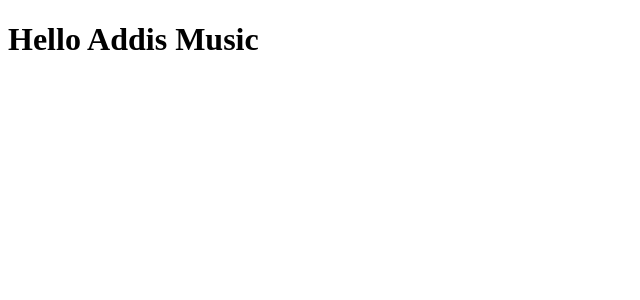
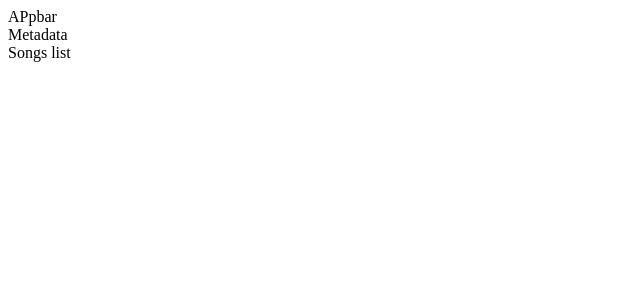
Before and after one commit to mavincci/addis_music, a React (Vite) app in the folder fe_addis_music/: page / in a window 1280 px wide. Shown: the top 300 px of the page, without its empty margins (0-640 px from the left). Built offline with nearby package versions, Linux system fonts and the light colour scheme.

Commit message:
fe: basic UI skeleton

```diff
--- a/fe_addis_music/src/App.tsx
+++ b/fe_addis_music/src/App.tsx
@@ -1,7 +1,9 @@
+import { HomePage } from './pages/home-page'
+
 function App() {
   return (
     <>
-      <h1>Hello Addis Music</h1>
+      <HomePage />
     </>
   )
 }
--- a/fe_addis_music/src/home-page.tsx
+++ /dev/null
@@ -1,3 +0,0 @@
-export const HomePage = () => {
-  return <div>HomePage</div>
-}
--- /dev/null
+++ b/fe_addis_music/src/pages/home-page.tsx
@@ -0,0 +1,9 @@
+export const HomePage = () => {
+  return (
+    <>
+      <section>APpbar</section>
+      <section>Metadata</section>
+      <section>Songs list</section>
+    </>
+  )
+}
```
